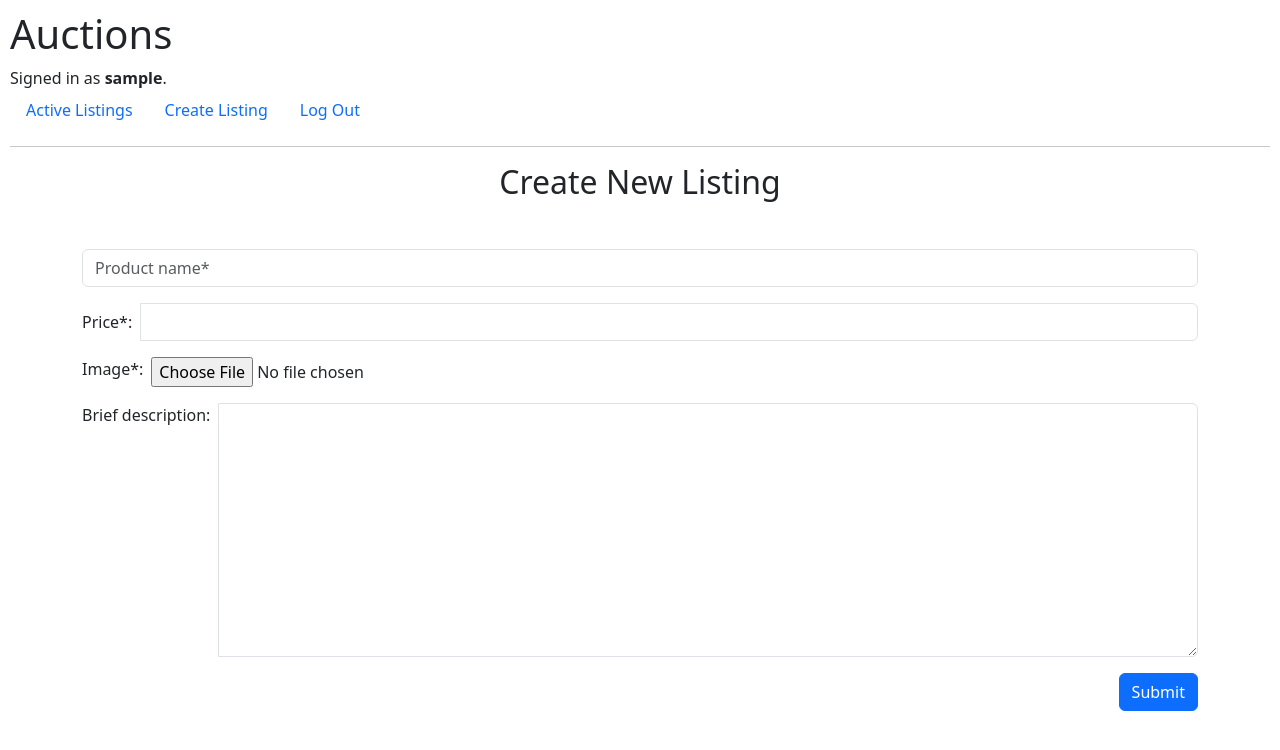
After one commit to khoaxuantu/E-commerce_auction_site, a Django app: page /createlisting in a window 1280 px wide. The commit adds this page. Shown: the top 750 px of the page. Run offline with Django 3.2, Linux system fonts and the light colour scheme; the visitor is signed in with stand-in values (Sample User, id 1); data comes from the database, SQL or seed files in the repository.

Commit message:
Add create listing

```diff
--- /dev/null
+++ b/auctions/forms.py
@@ -0,0 +1,35 @@
+from django import forms
+from django.utils.translation import gettext_lazy as _
+
+from .models import *
+
+class CreateListingForm(forms.ModelForm):
+    class Meta:
+        model = Product
+        fields = ['prod_name', 'price_base', 'image_path', 'description']
+        exclude = ['date_created', 'price_cur', 'bids', 'seller', 'category']
+        labels = {
+            'price_base': _('Price*'),
+            'image_path': _('Image*'),
+            'description': _('Brief description')
+        }
+
+    def __init__(self, *args, **kwargs):
+        super(CreateListingForm, self).__init__(*args, **kwargs)
+        self.fields['prod_name'].widget = forms.TextInput(attrs={
+            "class": "form-control",
+            "placeholder": "Product name*",
+            "aria-label": "product name",
+            "name": "product_name"
+        })
+        self.fields['price_base'].widget = forms.NumberInput(attrs={
+            "class": "form-control ms-2",
+            "aria-label": "listing price",
+            "name": "price"
+        })
+        self.fields['image_path'].widget = forms.ClearableFileInput(attrs={
+            "class": "ms-2"
+        })
+        self.fields['description'].widget = forms.Textarea(attrs={
+            "class": "form-control ms-2"
+        })
--- /dev/null
+++ b/auctions/templates/auctions/create_listing.html
@@ -0,0 +1,32 @@
+{% extends 'layouts/layout.html' %}
+
+{% block title %}
+    Create listing
+{% endblock title %}
+
+{% block body %}
+    <h2 class="text-center">Create New Listing</h2>
+    <div class="container">
+        <form action="{% url 'create listing' %}" method="post" enctype="multipart/form-data">
+            {% csrf_token %}
+            <div class="input-group mb-3 mt-5">
+                {{ form.prod_name }}
+            </div>
+            <div class="input-group mb-3">
+                <label class="align-items-center d-flex">{{ form.price_base.label_tag }}</label>
+                {{ form.price_base }}
+            </div>
+            <div class="input-group mb-3">
+                {{ form.image_path.label_tag }}
+                {{ form.image_path }}
+            </div>
+            <div class="input-group mb-3">
+                {{ form.description.label_tag }}
+                {{ form.description }}
+            </div>
+            <div class="input-group mb-3">
+                <button type="submit" class="btn btn-primary ms-auto">Submit</button>
+            </div>
+        </form>
+    </div>
+{% endblock body %}
--- a/auctions/templates/layouts/layout.html
+++ b/auctions/templates/layouts/layout.html
@@ -23,6 +23,9 @@
             </li>
             {% if user.is_authenticated %}
                 <li class="nav-item">
+                    <a class="nav-link" href="{% url 'create listing' %}">Create Listing</a>
+                </li>
+                <li class="nav-item">
                     <a class="nav-link" href="{% url 'logout' %}">Log Out</a>
                 </li>
             {% else %}
--- a/auctions/urls.py
+++ b/auctions/urls.py
@@ -6,5 +6,6 @@ urlpatterns = [
     path("", views.index, name="index"),
     path("login", views.login_view, name="login"),
     path("logout", views.logout_view, name="logout"),
-    path("register", views.register, name="register")
+    path("register", views.register, name="register"),
+    path("createlisting", views.create_listing, name="create listing")
 ]
--- a/auctions/views.py
+++ b/auctions/views.py
@@ -2,7 +2,7 @@ from django.contrib.auth import authenticate, login, logout
 from django.contrib.auth.decorators import login_required
 from django.db import IntegrityError
 from django.http import HttpResponse, HttpResponseRedirect
-from django.shortcuts import render
+from django.shortcuts import render, get_object_or_404
 from django.urls import reverse
 
 from .models import User, Product
@@ -68,12 +68,14 @@ def register(request):
 
 @login_required
 def create_listing(request):
+    profile = get_object_or_404(User)
     if request.method == "POST":
         prod = Product(bids=0,
-                       seller=User.objects.get().username,
+                       seller=profile.id,
                        date_created=datetime.date.today())
         form = CreateListingForm(request.POST, request.FILES, instance=prod)
-        print(prod)
+        # print(prod)
+        print(request.FILES)
         price = form["price_base"].value()
         if form.is_valid():
             new_prod = form.save(commit=False)
```
